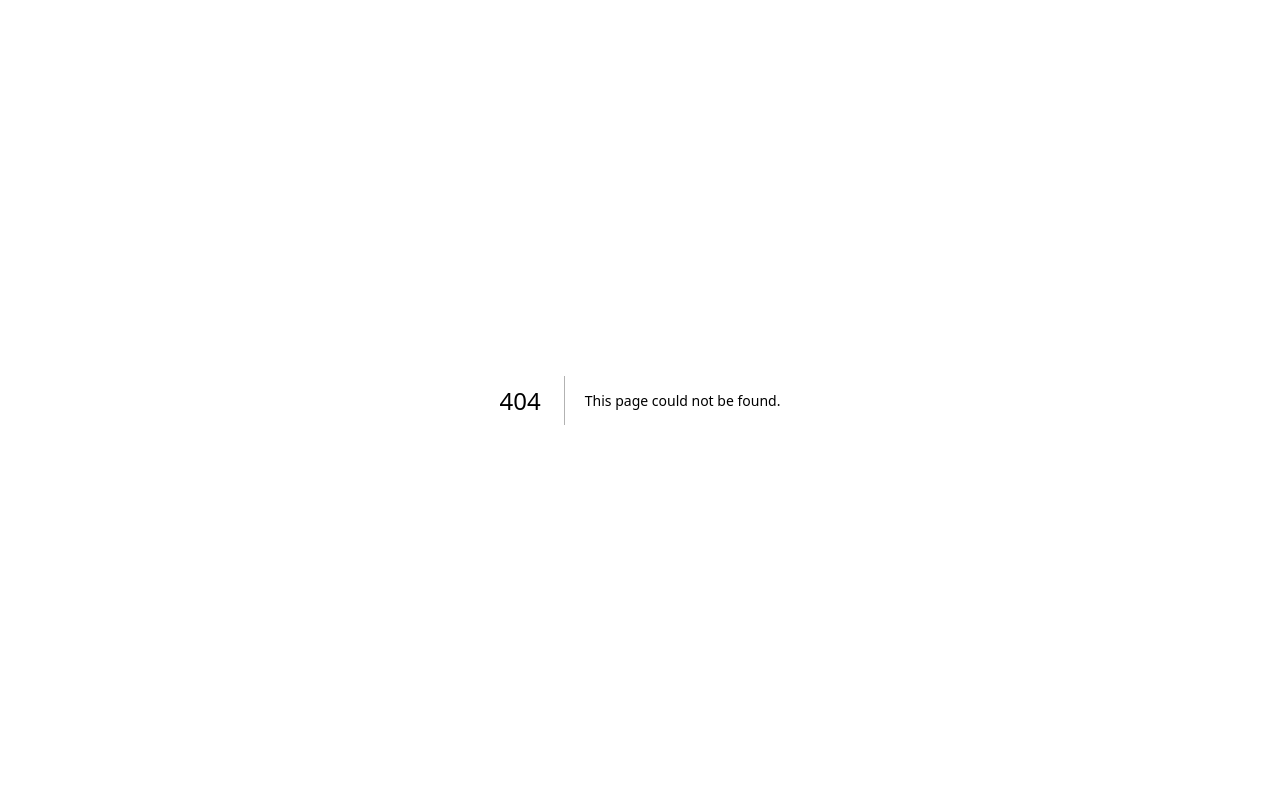
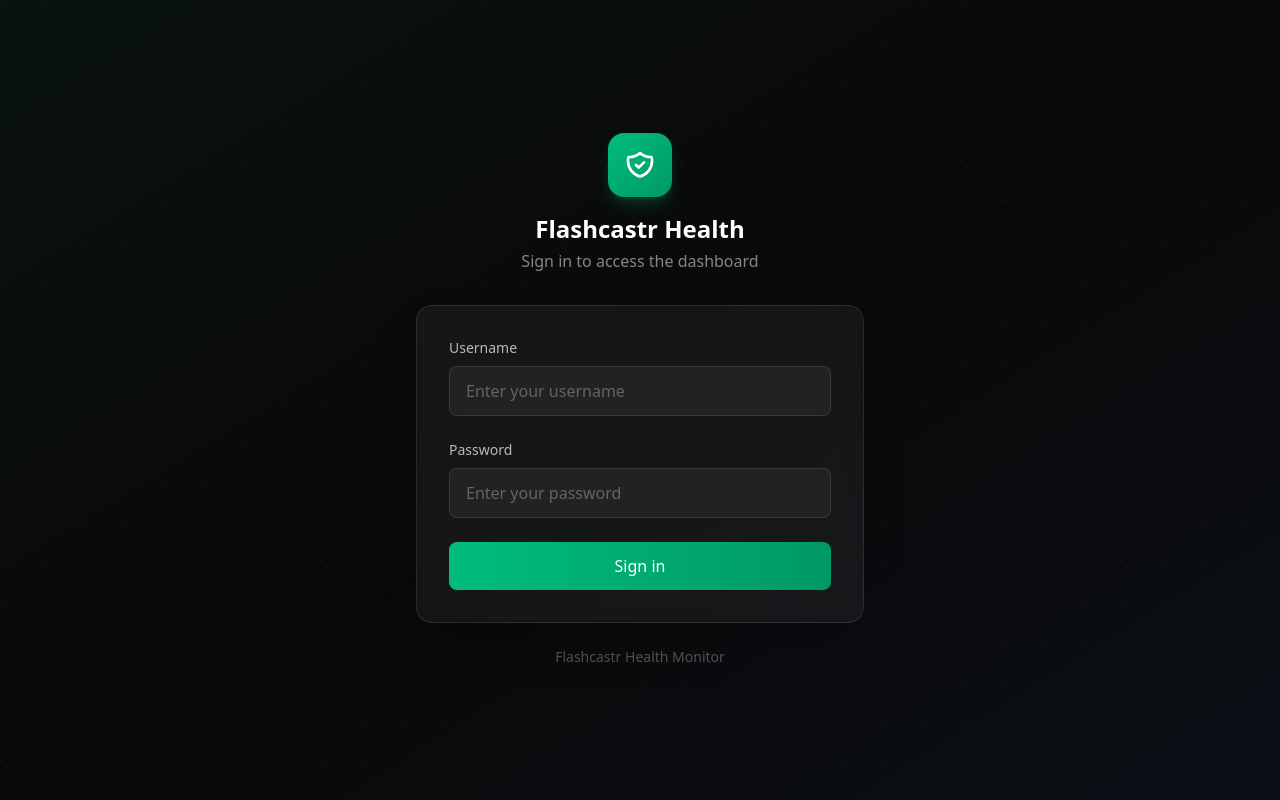
Before and after one commit to gitpancake/flashcastr.health, a Next.js app: page /login in a window 1280 px wide. Before the commit this address had no page. Built offline with nearby package versions, Linux system fonts and the light colour scheme.

Commit message:
Add custom login page with styled form

```diff
--- /dev/null
+++ b/app/api/auth/route.ts
@@ -0,0 +1,51 @@
+import { NextResponse } from 'next/server';
+
+export async function POST(request: Request) {
+  const username = process.env.BASIC_AUTH_USERNAME;
+  const password = process.env.BASIC_AUTH_PASSWORD;
+
+  // Auth not configured
+  if (!username || !password) {
+    return NextResponse.json({ error: 'Auth not configured' }, { status: 500 });
+  }
+
+  try {
+    const body = await request.json();
+    const { username: providedUsername, password: providedPassword } = body;
+
+    if (providedUsername !== username || providedPassword !== password) {
+      return NextResponse.json({ error: 'Invalid credentials' }, { status: 401 });
+    }
+
+    // Create session token (simple hash of credentials + timestamp)
+    const sessionToken = Buffer.from(`${username}:${Date.now()}`).toString('base64');
+
+    const response = NextResponse.json({ success: true });
+
+    response.cookies.set('auth_session', sessionToken, {
+      httpOnly: true,
+      secure: process.env.NODE_ENV === 'production',
+      sameSite: 'strict',
+      maxAge: 60 * 60 * 24, // 24 hours
+      path: '/',
+    });
+
+    return response;
+  } catch {
+    return NextResponse.json({ error: 'Invalid request' }, { status: 400 });
+  }
+}
+
+export async function DELETE() {
+  const response = NextResponse.json({ success: true });
+
+  response.cookies.set('auth_session', '', {
+    httpOnly: true,
+    secure: process.env.NODE_ENV === 'production',
+    sameSite: 'strict',
+    maxAge: 0,
+    path: '/',
+  });
+
+  return response;
+}
--- /dev/null
+++ b/app/login/page.tsx
@@ -0,0 +1,133 @@
+'use client';
+
+import { useState } from 'react';
+import { useRouter } from 'next/navigation';
+
+export default function LoginPage() {
+  const router = useRouter();
+  const [username, setUsername] = useState('');
+  const [password, setPassword] = useState('');
+  const [error, setError] = useState('');
+  const [loading, setLoading] = useState(false);
+
+  const handleSubmit = async (e: React.FormEvent) => {
+    e.preventDefault();
+    setError('');
+    setLoading(true);
+
+    try {
+      const response = await fetch('/api/auth', {
+        method: 'POST',
+        headers: { 'Content-Type': 'application/json' },
+        body: JSON.stringify({ username, password }),
+      });
+
+      if (!response.ok) {
+        const data = await response.json();
+        setError(data.error || 'Invalid credentials');
+        setLoading(false);
+        return;
+      }
+
+      router.push('/');
+      router.refresh();
+    } catch {
+      setError('An error occurred. Please try again.');
+      setLoading(false);
+    }
+  };
+
+  return (
+    <div className="min-h-screen bg-[#0a0a0a] flex items-center justify-center p-4">
+      {/* Background gradient */}
+      <div className="fixed inset-0 bg-gradient-to-br from-emerald-500/5 via-transparent to-blue-500/5" />
+
+      {/* Grid pattern */}
+      <div
+        className="fixed inset-0 opacity-20"
+        style={{
+          backgroundImage: `radial-gradient(circle at 1px 1px, rgba(255,255,255,0.15) 1px, transparent 0)`,
+          backgroundSize: '40px 40px',
+        }}
+      />
+
+      <div className="relative w-full max-w-md">
+        {/* Logo and title */}
+        <div className="text-center mb-8">
+          <div className="inline-flex h-16 w-16 items-center justify-center rounded-2xl bg-gradient-to-br from-emerald-500 to-emerald-600 mb-4 shadow-lg shadow-emerald-500/20">
+            <svg className="h-8 w-8 text-white" fill="none" stroke="currentColor" viewBox="0 0 24 24">
+              <path strokeLinecap="round" strokeLinejoin="round" strokeWidth={2} d="M9 12l2 2 4-4m5.618-4.016A11.955 11.955 0 0112 2.944a11.955 11.955 0 01-8.618 3.04A12.02 12.02 0 003 9c0 5.591 3.824 10.29 9 11.622 5.176-1.332 9-6.03 9-11.622 0-1.042-.133-2.052-.382-3.016z" />
+            </svg>
+          </div>
+          <h1 className="text-2xl font-bold text-white">Flashcastr Health</h1>
+          <p className="text-white/50 mt-1">Sign in to access the dashboard</p>
+        </div>
+
+        {/* Login card */}
+        <div className="rounded-2xl border border-white/10 bg-white/5 p-8 backdrop-blur-sm shadow-2xl">
+          <form onSubmit={handleSubmit} className="space-y-6">
+            {error && (
+              <div className="rounded-lg bg-red-500/10 border border-red-500/30 px-4 py-3 text-sm text-red-400">
+                {error}
+              </div>
+            )}
+
+            <div>
+              <label htmlFor="username" className="block text-sm font-medium text-white/70 mb-2">
+                Username
+              </label>
+              <input
+                id="username"
+                type="text"
+                value={username}
+                onChange={(e) => setUsername(e.target.value)}
+                className="w-full rounded-lg border border-white/10 bg-white/5 px-4 py-3 text-white placeholder-white/30 focus:border-emerald-500/50 focus:outline-none focus:ring-2 focus:ring-emerald-500/20 transition-all"
+                placeholder="Enter your username"
+                required
+                autoComplete="username"
+              />
+            </div>
+
+            <div>
+              <label htmlFor="password" className="block text-sm font-medium text-white/70 mb-2">
+                Password
+              </label>
+              <input
+                id="password"
+                type="password"
+                value={password}
+                onChange={(e) => setPassword(e.target.value)}
+                className="w-full rounded-lg border border-white/10 bg-white/5 px-4 py-3 text-white placeholder-white/30 focus:border-emerald-500/50 focus:outline-none focus:ring-2 focus:ring-emerald-500/20 transition-all"
+                placeholder="Enter your password"
+                required
+                autoComplete="current-password"
+              />
+            </div>
+
+            <button
+              type="submit"
+              disabled={loading}
+              className="w-full rounded-lg bg-gradient-to-r from-emerald-500 to-emerald-600 px-4 py-3 font-medium text-white hover:from-emerald-600 hover:to-emerald-700 focus:outline-none focus:ring-2 focus:ring-emerald-500/50 focus:ring-offset-2 focus:ring-offset-[#0a0a0a] disabled:opacity-50 disabled:cursor-not-allowed transition-all"
+            >
+              {loading ? (
+                <span className="inline-flex items-center gap-2">
+                  <svg className="h-4 w-4 animate-spin" viewBox="0 0 24 24">
+                    <circle className="opacity-25" cx="12" cy="12" r="10" stroke="currentColor" strokeWidth="4" fill="none" />
+                    <path className="opacity-75" fill="currentColor" d="M4 12a8 8 0 018-8V0C5.373 0 0 5.373 0 12h4zm2 5.291A7.962 7.962 0 014 12H0c0 3.042 1.135 5.824 3 7.938l3-2.647z" />
+                  </svg>
+                  Signing in...
+                </span>
+              ) : (
+                'Sign in'
+              )}
+            </button>
+          </form>
+        </div>
+
+        <p className="text-center text-white/30 text-sm mt-6">
+          Flashcastr Health Monitor
+        </p>
+      </div>
+    </div>
+  );
+}
--- a/middleware.ts
+++ b/middleware.ts
@@ -1,5 +1,5 @@
-import { NextResponse } from 'next/server';
-import type { NextRequest } from 'next/server';
+import { NextResponse } from "next/server";
+import type { NextRequest } from "next/server";
 
 export function middleware(request: NextRequest) {
     const username = process.env.BASIC_AUTH_USERNAME;
@@ -10,32 +10,25 @@ export function middleware(request: NextRequest) {
         return NextResponse.next();
     }
 
-  const authHeader = request.headers.get('authorization');
+    const { pathname } = request.nextUrl;
 
-  if (!authHeader || !authHeader.startsWith('Basic ')) {
-    return unauthorizedResponse();
+    // Allow access to login page and auth API
+    if (pathname === "/login" || pathname.startsWith("/api/auth")) {
+        return NextResponse.next();
     }
 
-  const base64Credentials = authHeader.split(' ')[1];
-  const credentials = atob(base64Credentials);
-  const [providedUsername, providedPassword] = credentials.split(':');
+    // Check for session cookie
+    const sessionCookie = request.cookies.get("auth_session");
 
-  if (providedUsername !== username || providedPassword !== password) {
-    return unauthorizedResponse();
+    if (!sessionCookie?.value) {
+        // Redirect to login page
+        const loginUrl = new URL("/login", request.url);
+        return NextResponse.redirect(loginUrl);
     }
 
     return NextResponse.next();
 }
 
-function unauthorizedResponse() {
-  return new NextResponse('Authentication required', {
-    status: 401,
-    headers: {
-      'WWW-Authenticate': 'Basic realm="Flashcastr Health Dashboard"',
-    },
-  });
-}
-
 export const config = {
-  matcher: ['/((?!_next/static|_next/image|favicon.ico).*)'],
+    matcher: ["/((?!_next/static|_next/image|favicon.ico).*)"],
 };
```
Lines whose indentation alone changed are shown as unchanged.
